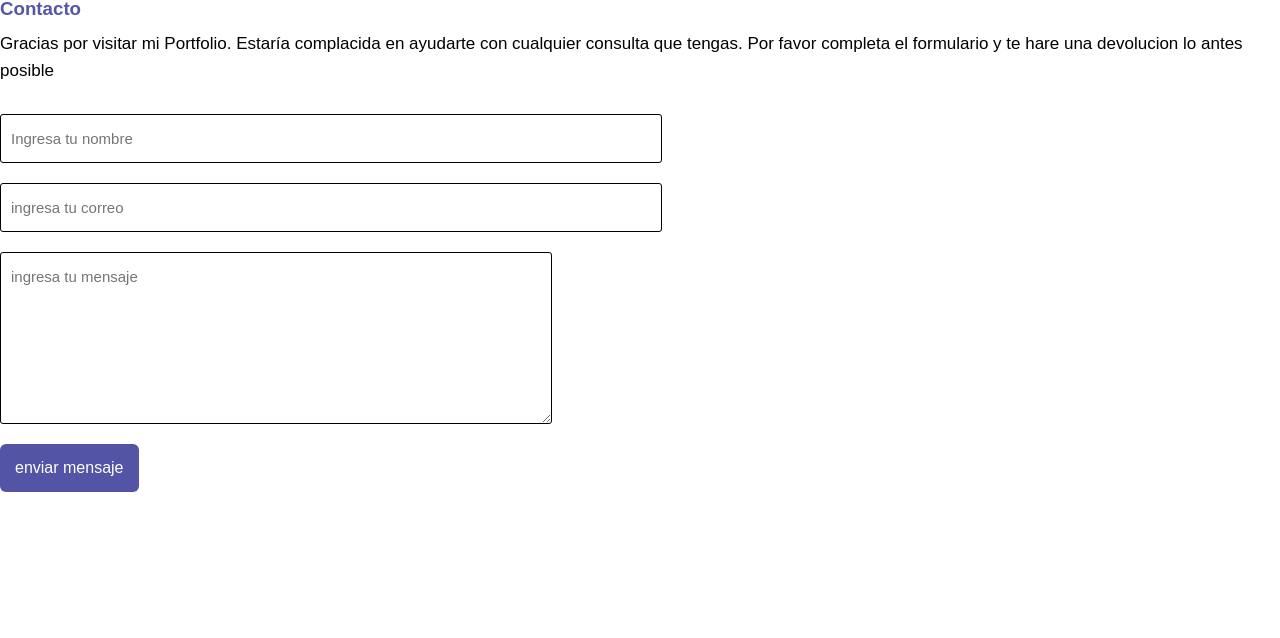
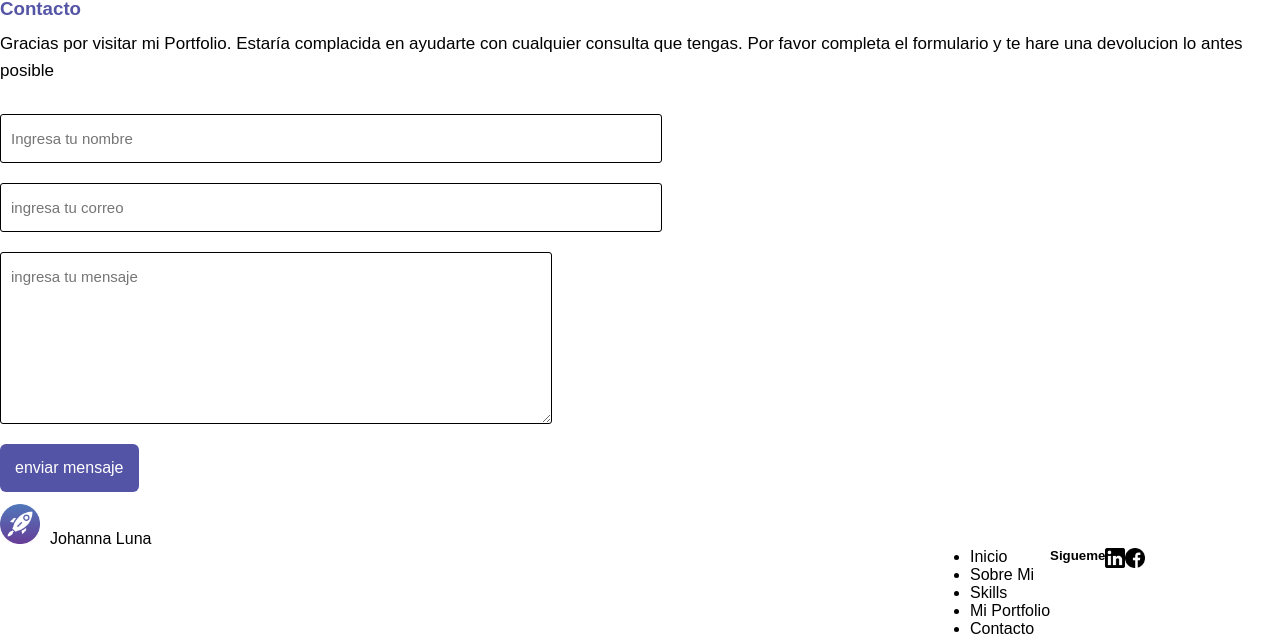
Before and after one commit to Jowiluna89/portfolio, a plain HTML site: page index.html in a window 1280 px wide. Shown: the part 1439-2077 px from the top of the page. Before the commit the page ends 1931 px from the top, so only its background shows below. Drawn offline with Linux system fonts and the light colour scheme.

Commit message:
creacion footer

```diff
--- a/css/style.css
+++ b/css/style.css
@@ -201,3 +201,18 @@ container-form{
 .container-form .btn-enviar:hover{
     background-color: blueviolet;
 }
+
+.containerfoot{
+    max-width: 1200px;
+    margin: 0 auto;
+}
+
+.footer-row{
+    display: flex;
+    flex-wrap: wrap;
+}
+
+.footer-link{
+    width: 75%;
+    padding: 0 15px;
+}
--- a/index.html
+++ b/index.html
@@ -121,6 +121,27 @@
 
     </main>
 
-    <footer></footer>
+    <footer>
+      <div class="logo"><a href=""><img src="./Iconos/logo.png" alt="logo">Johanna Luna</a></div>
+
+
+      <div class="containerfoot">
+        <div class="footer-row">
+          <div class="footer-link"></div>
+          <ul>
+          <li><a class="navlink" href="./index.html">Inicio</a></li>
+          <li><a class="navlink" href="#sobremi">Sobre Mi</a></li>
+          <li><a class="navlink" href="#skills">Skills</a></li>
+          <li><a class="navlink" href="#portfolio">Mi Portfolio</a></li>
+          <li><a class="navlink" href="#contacto">Contacto</a></li>
+        </ul>
+        <h5>Sigueme</h5>
+        <div class="social-link"></div>
+        <a href="https://www.linkedin.com/in/johanna-luna3589/"><img src="./Iconos/link.png" alt="linkedin"width="20px"></a>
+        <a href="https://www.facebook.com/jowiluna89/"><img src="./Iconos/fb.png" alt="facebook"width="20px"></a>
+
+        </div>
+      </div>
+    </footer>
   </body>
 </html>
```
